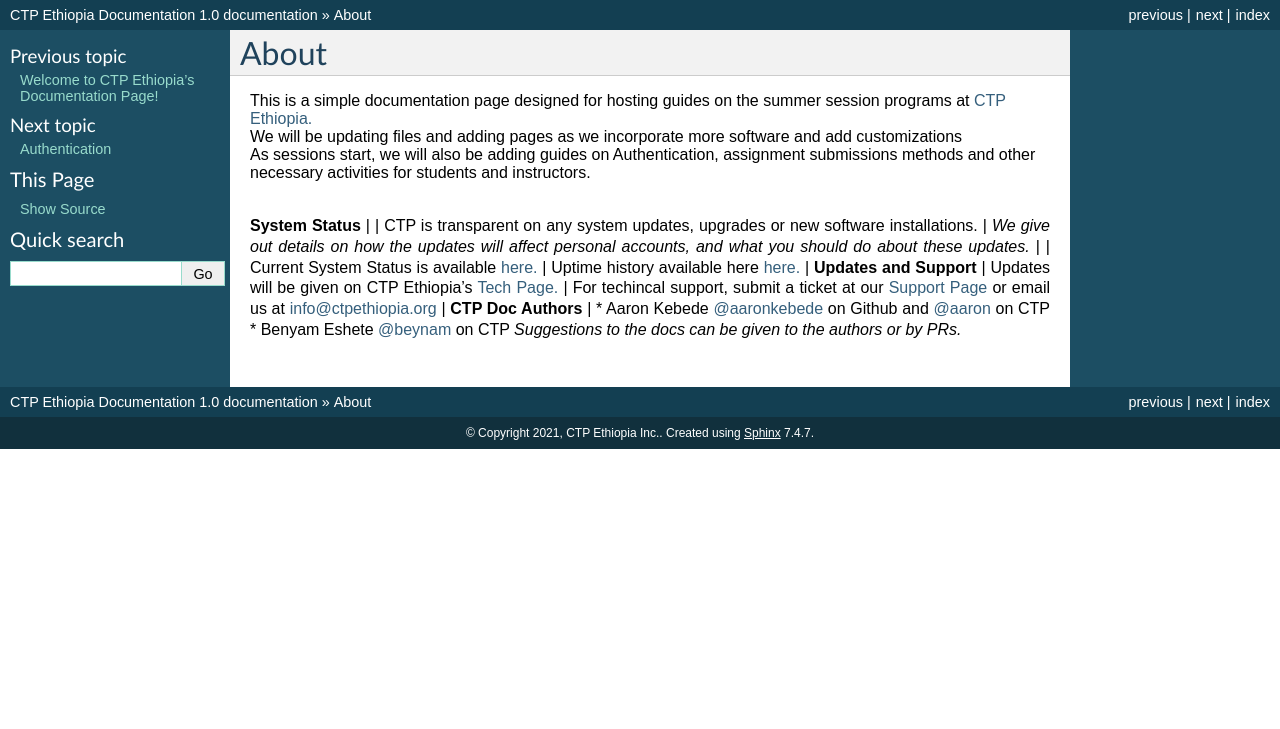
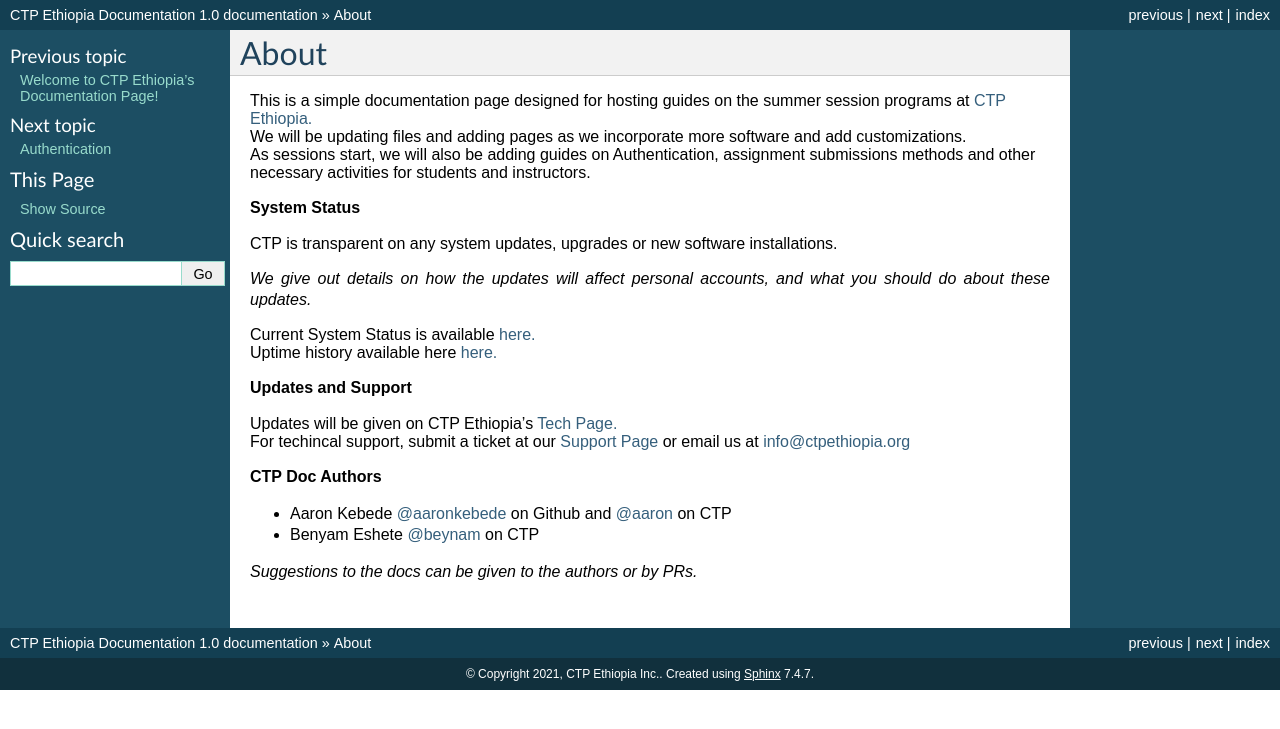
Before and after one commit to CTP-Ethiopia/ctpdocs, a Sphinx documentation site: the page built from docs/about.rst, in a window 1280 px wide. Shown: the top 729 px of the page. Built offline with Sphinx 7.4.7, drawn with Linux system fonts in a browser that asks for light colours.

```diff
--- a/docs/about.rst
+++ b/docs/about.rst
@@ -7,24 +7,25 @@ About
 
 
 | This is a simple documentation page designed for hosting guides on the summer session programs at `CTP Ethiopia. <https://ctpethiopia.org/>`_
-| We will be updating files and adding pages as we incorporate more software and add customizations
+| We will be updating files and adding pages as we incorporate more software and add customizations.
 | As sessions start, we will also be adding guides on  Authentication, assignment submissions methods and other necessary activities for students and instructors.
-|
+
 **System Status**
-|
+
 | CTP is transparent on any system updates, upgrades or new software installations.
-|
+
 *We give out details on how the updates will affect personal accounts, and what you should do about these updates.*
-|
+
 | Current System Status is available  `here. <https://tech.ctpethiopia.org/~/sys-status/ctp>`_
 | Uptime history available  here `here. <https://ctpacademy.statuspage.io/history>`_
-|
+
 **Updates and Support**
+
 | Updates will be given on CTP Ethiopia's  `Tech Page. <https://tech.ctpethiopia.org>`_
 | For techincal support, submit a ticket at our `Support Page <https://my.ctpethiopia.org/submit-ticket>`_ or email us at info@ctpethiopia.org
-|
+
 **CTP Doc Authors**
-|
+
 * Aaron Kebede `@aaronkebede <https://github.com/aaronkebede>`_ on Github and `@aaron <https://net.ctpethiopia.org/members/aaron/>`_  on CTP
 * Benyam Eshete `@beynam <https://net.ctpethiopia.org/members/benyam/>`_  on CTP
 *Suggestions to the docs can be given to the authors or by PRs.*
```
